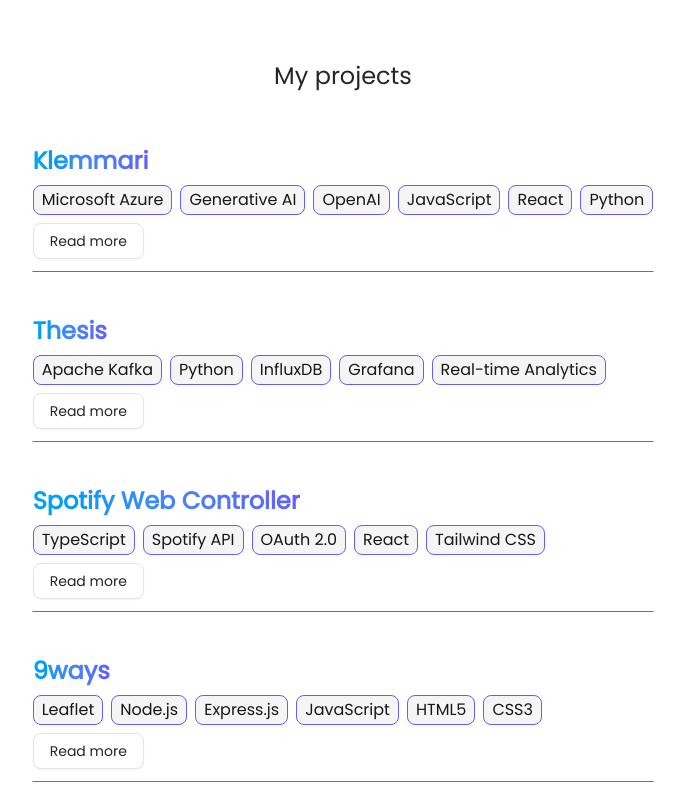
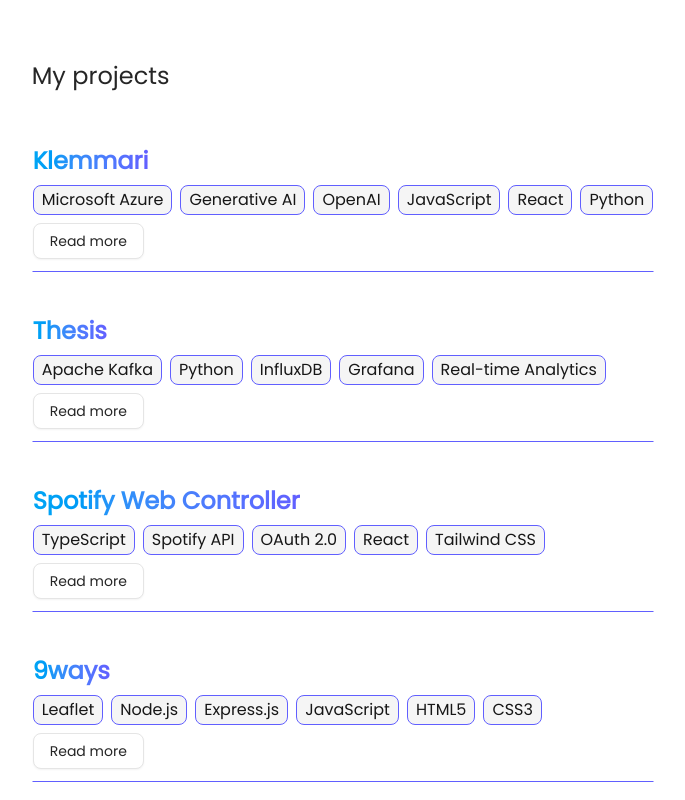
Before and after one commit to otsosaarinen/portfolio_v2, a Next.js app: page /projects in a window 1280 px wide. Shown: the top 800 px of the page, without its empty margins (297-982 px from the left). Built offline with nearby package versions, Linux system fonts and the light colour scheme.

Commit message:
Update page.tsx

```diff
--- a/app/projects/page.tsx
+++ b/app/projects/page.tsx
@@ -86,7 +86,7 @@
 export default function Projects() {
     return (
         <>
-            <div className="my-10 flex flex-col justify-center items-center gap-10">
+            <div className="my-10 flex flex-col items-start gap-10">
                 <div className="text-2xl font-medium">My projects</div>
 
                 <div className="flex flex-col flex-wrap gap-7.5">
```
